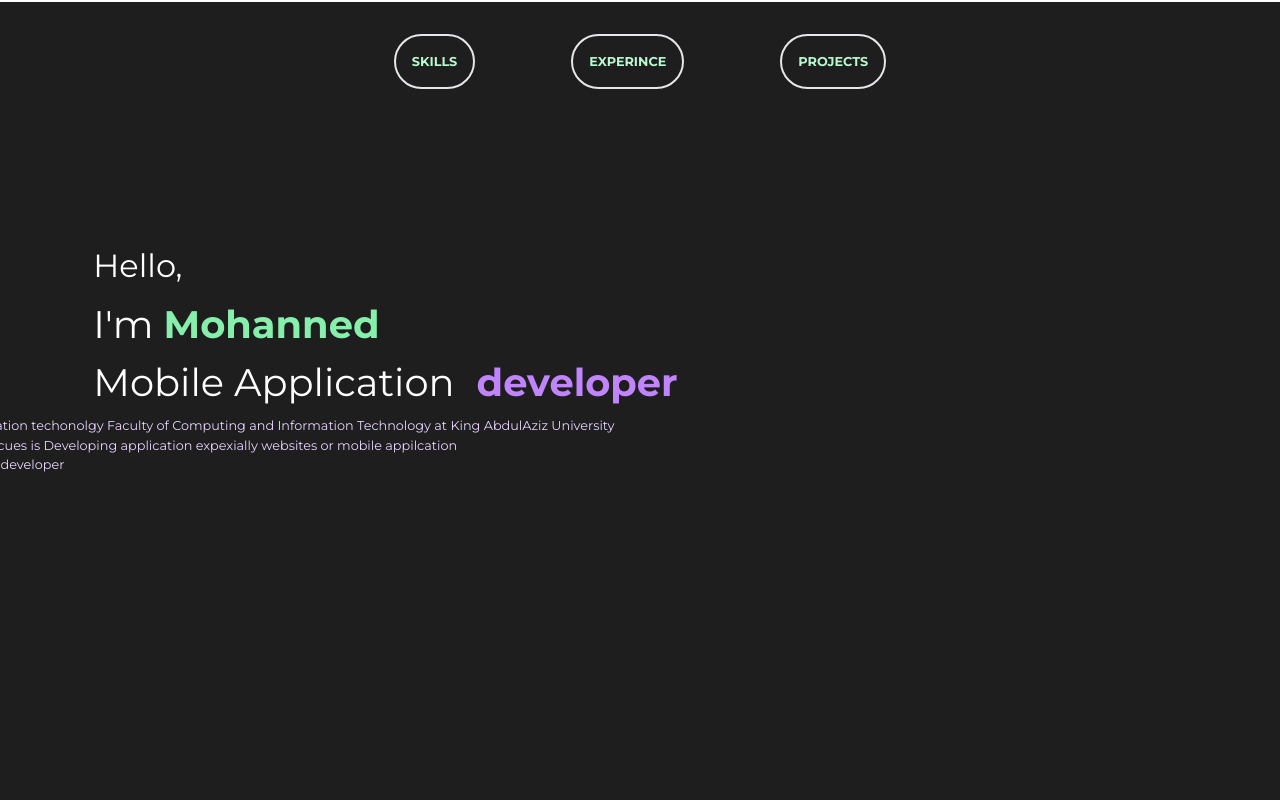
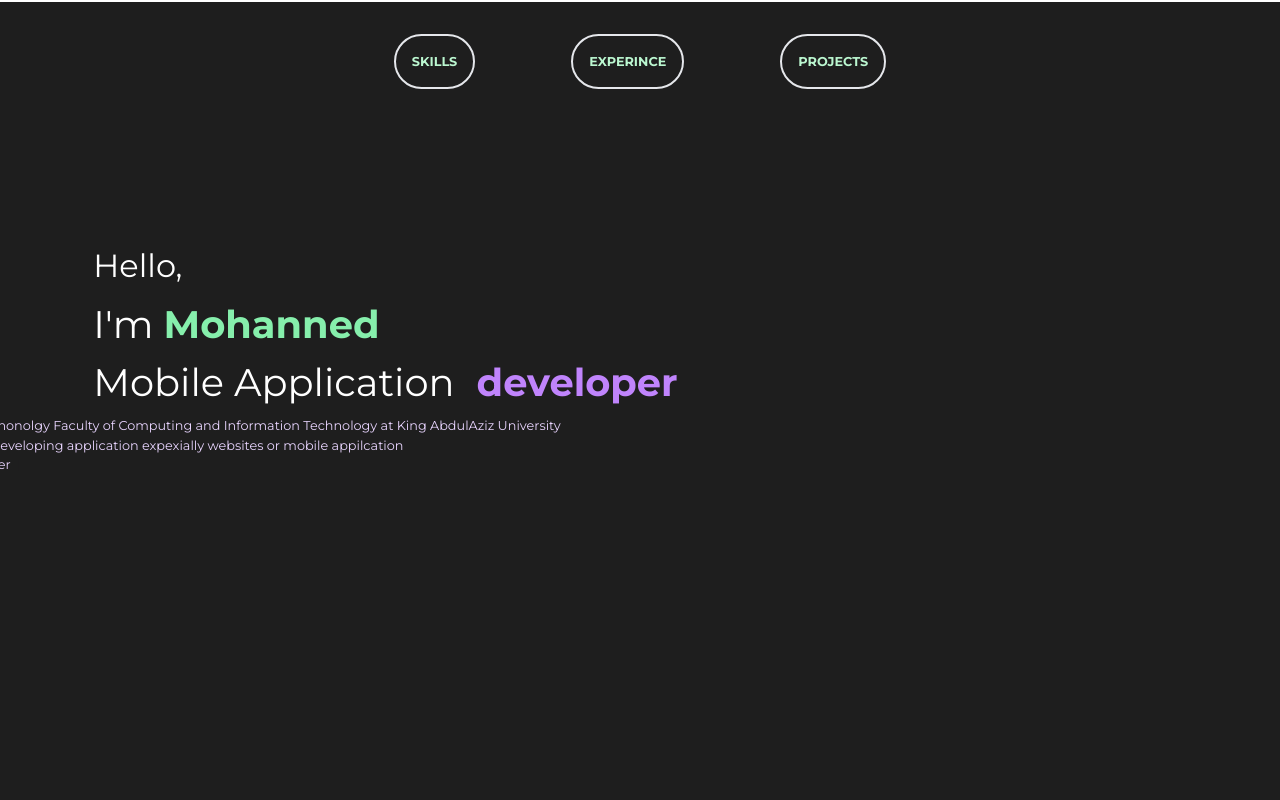
Before and after one commit to Mohanned-Rasheed/portfolio, a React (Vite) app: page / in a window 1280 px wide. Shown: the top 800 px of the page. Built offline with nearby package versions, Linux system fonts and the light colour scheme.

Commit message:
Hero Update

```diff
--- a/src/components/hero.jsx
+++ b/src/components/hero.jsx
@@ -69,7 +69,7 @@ function Hero() {
           <span className="text-purple-400 font-bold"> developer</span>
         </motion.div>
         <motion.div
-          initial={{ x: -1000 }}
+          initial={{ x: -1300 }}
           animate={{ x: 0 }}
           transition={{ delay: 6, duration: 0.5 }}
           className=" md:text-[1vw] text-[1.8vw] max-sm:text-center lg:mt-6 mt-2 text-purple-200"
```
